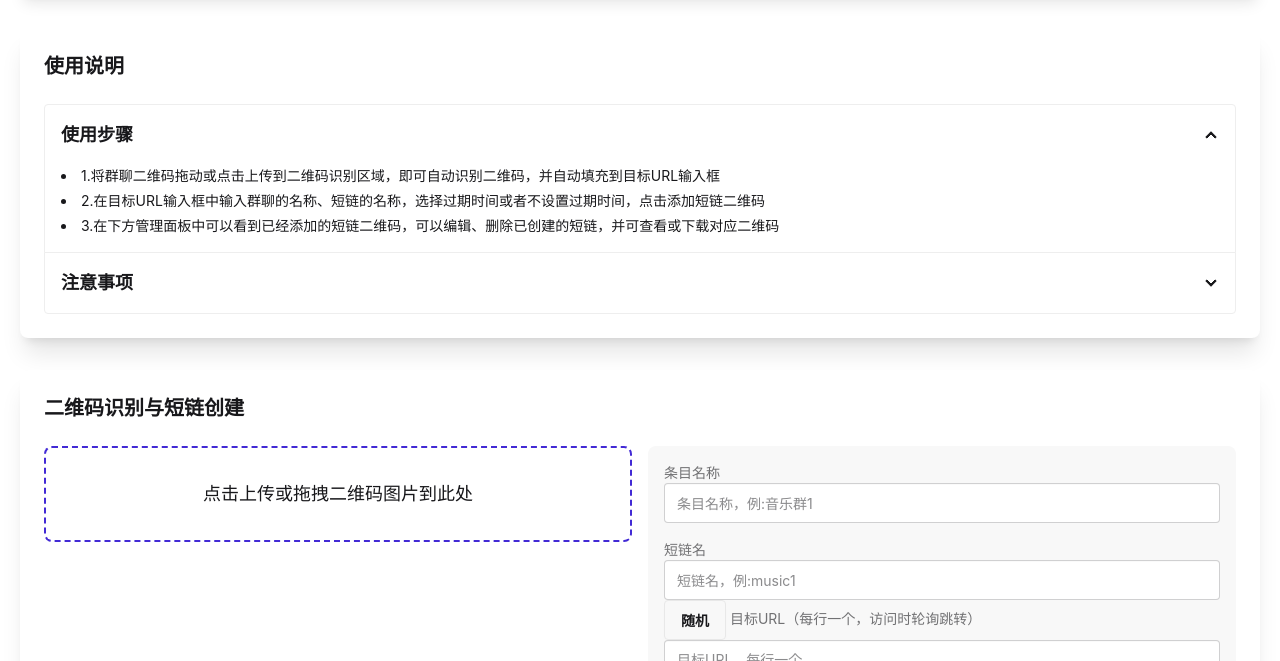
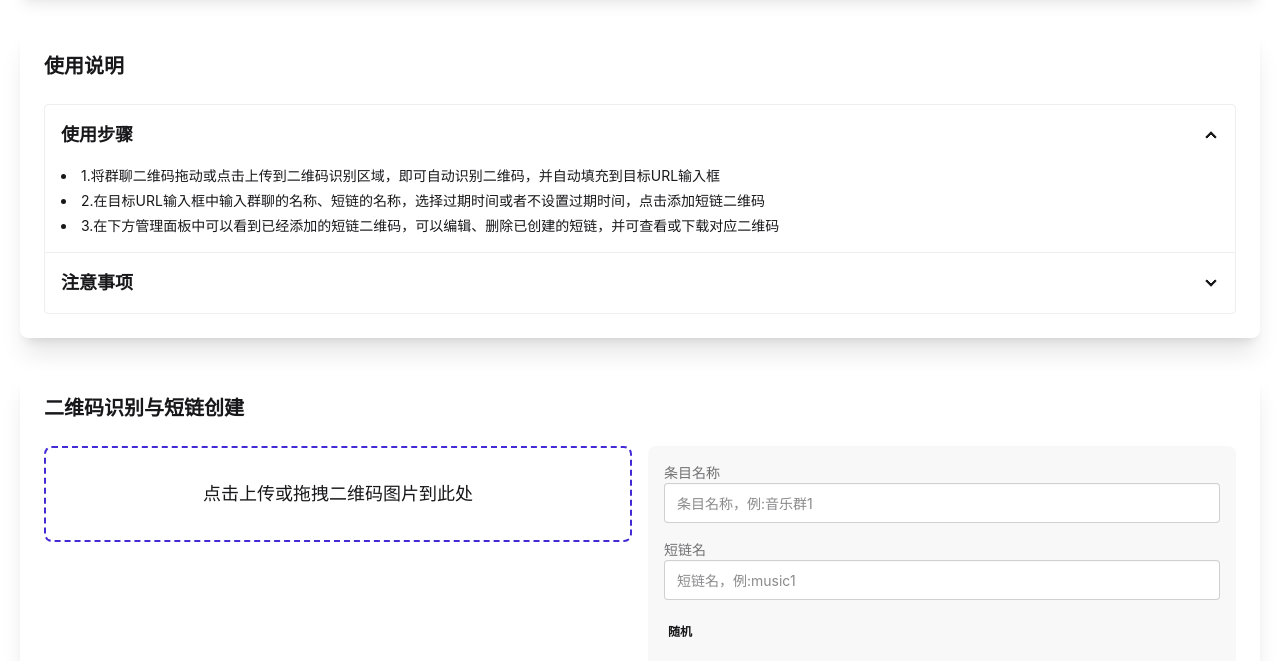
Before and after one commit to Norman45/shortlink-worker, a website: page dist/admin.html in a window 1280 px wide. Shown: the part 88-749 px from the top of the page. Drawn offline with Linux system fonts and the light colour scheme; no server answers.

Commit message:
Update admin.html

```diff
--- a/dist/admin.html
+++ b/dist/admin.html
@@ -409,8 +409,9 @@
                             </label>
                             <input type="text" id="newPath" placeholder="短链名，例:music1"
                                 class="input input-bordered w-full">
+                        </div>
+                        <button type="button" id="newPathBtn" class="btn btn-sm btn-circle btn-ghost">随机</button>
                         <div>
-                            <button type="button" id="newPathBtn" class="btn">随机</button>
                             <label for="newTarget" class="label">
                                 <span class="label-text">目标URL（每行一个，访问时轮询跳转）</span>
                             </label>
```
